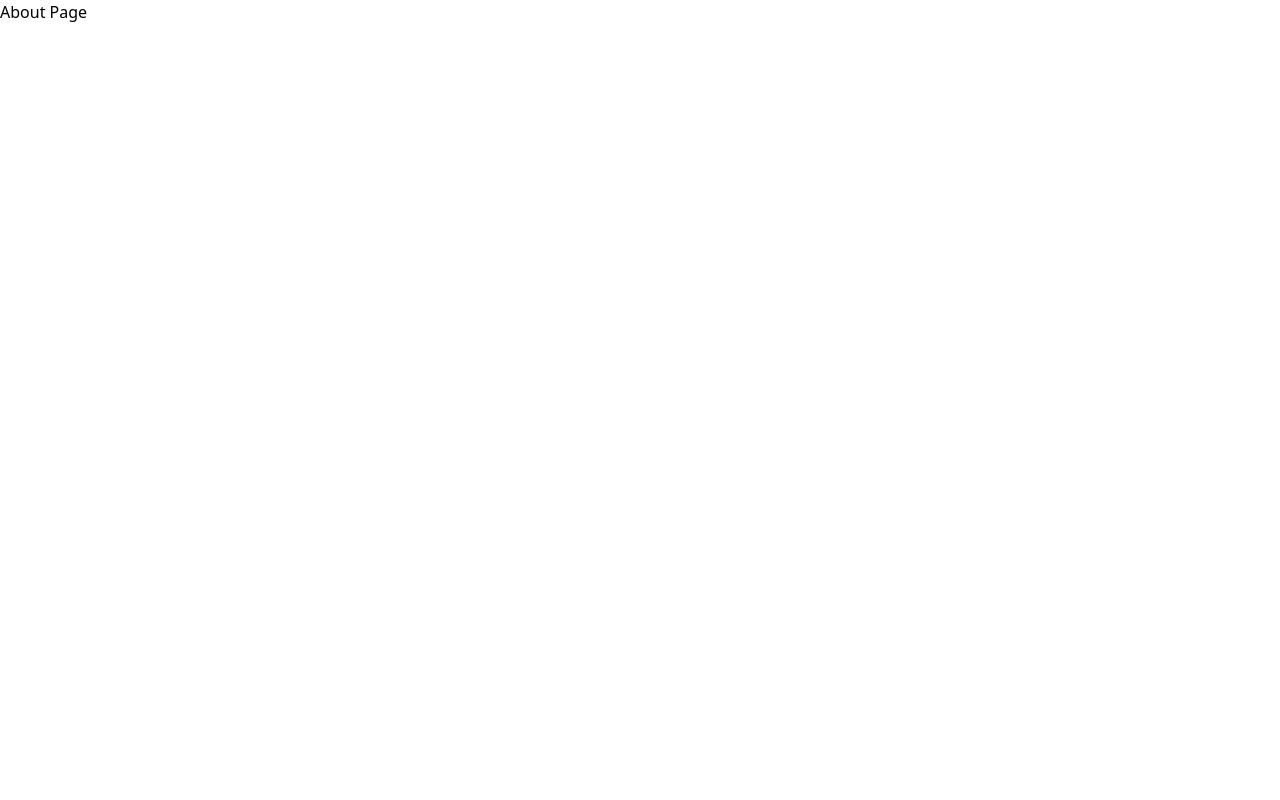
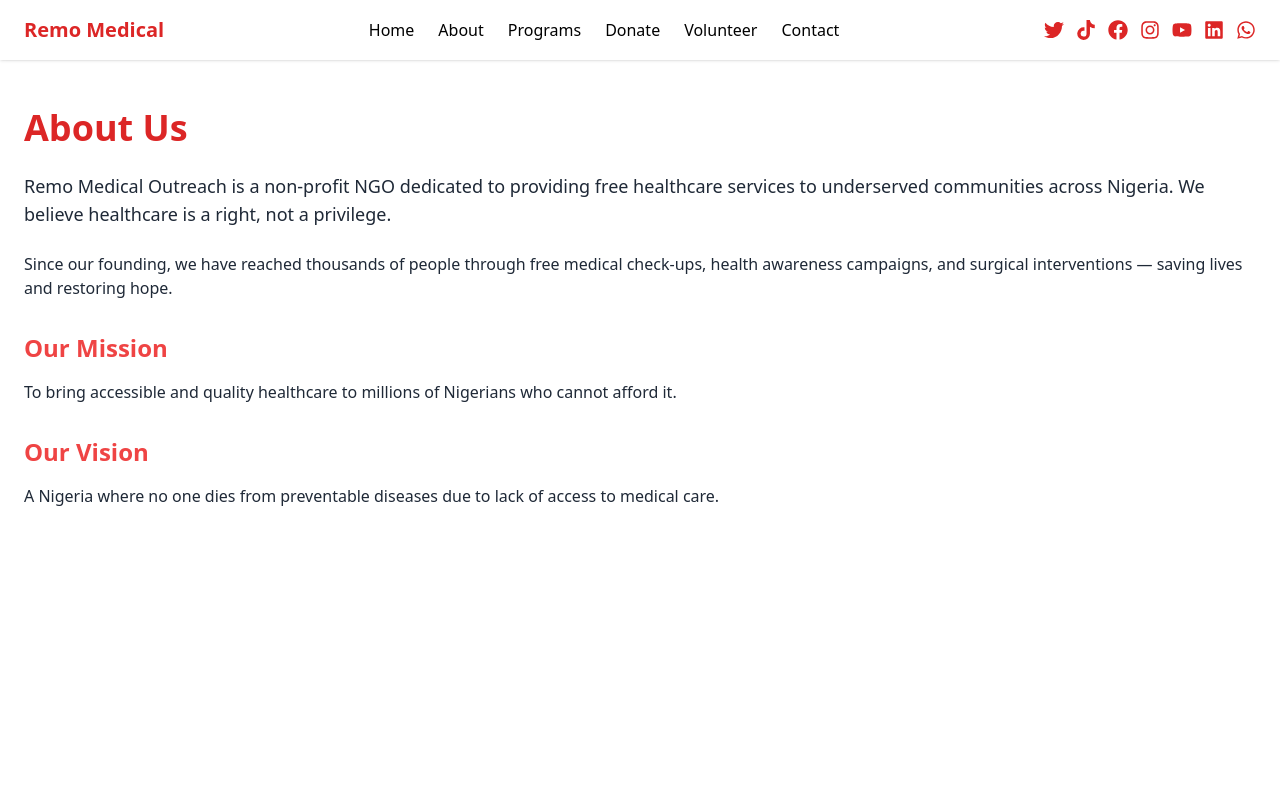
Before and after one commit to remo-medical-outreach/remo-medical-outreach, a Next.js app: page /about in a window 1280 px wide. Shown: the top 800 px of the page. Built offline with nearby package versions, Linux system fonts and the light colour scheme.

Commit message:
Update about.js

```diff
--- a/pages/about.js
+++ b/pages/about.js
@@ -1 +1,31 @@
-export default function About(){return <div>About Page</div>}
+import Nav from "../components/Nav"
+import Footer from "../components/Footer"
+
+export default function About() {
+  return (
+    <>
+      <Nav />
+      <main className="min-h-screen bg-white text-gray-800 px-6 py-12">
+        <h1 className="text-4xl font-bold text-red-600 mb-6">About Us</h1>
+        <p className="mb-6 text-lg">
+          Remo Medical Outreach is a non-profit NGO dedicated to providing free healthcare
+          services to underserved communities across Nigeria. We believe healthcare is a right,
+          not a privilege.
+        </p>
+        <p className="mb-6">
+          Since our founding, we have reached thousands of people through free medical check-ups,
+          health awareness campaigns, and surgical interventions — saving lives and restoring hope.
+        </p>
+        <h2 className="text-2xl font-semibold text-red-500 mt-8 mb-4">Our Mission</h2>
+        <p className="mb-6">
+          To bring accessible and quality healthcare to millions of Nigerians who cannot afford it.
+        </p>
+        <h2 className="text-2xl font-semibold text-red-500 mt-8 mb-4">Our Vision</h2>
+        <p className="mb-6">
+          A Nigeria where no one dies from preventable diseases due to lack of access to medical care.
+        </p>
+      </main>
+      <Footer />
+    </>
+  )
+}
```
